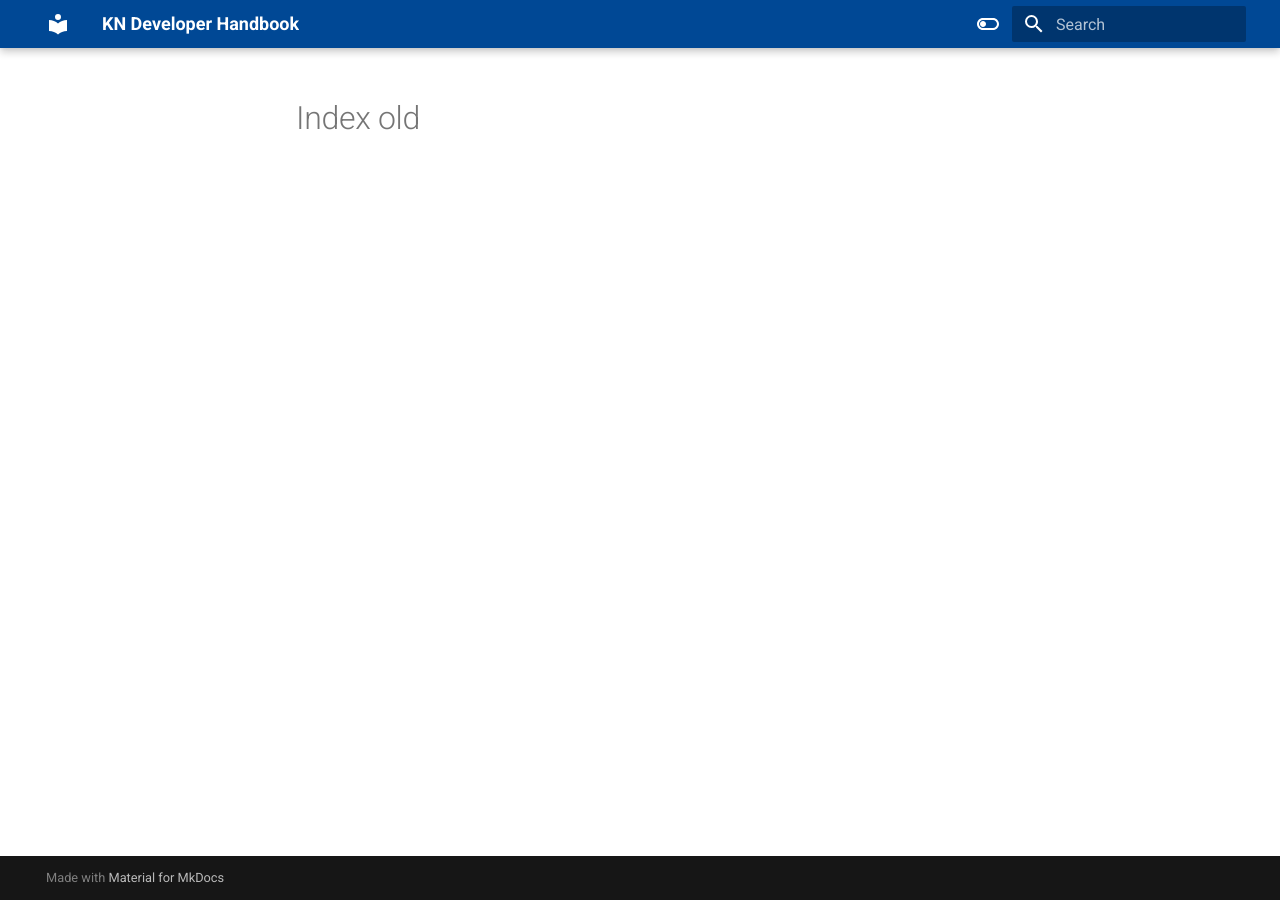
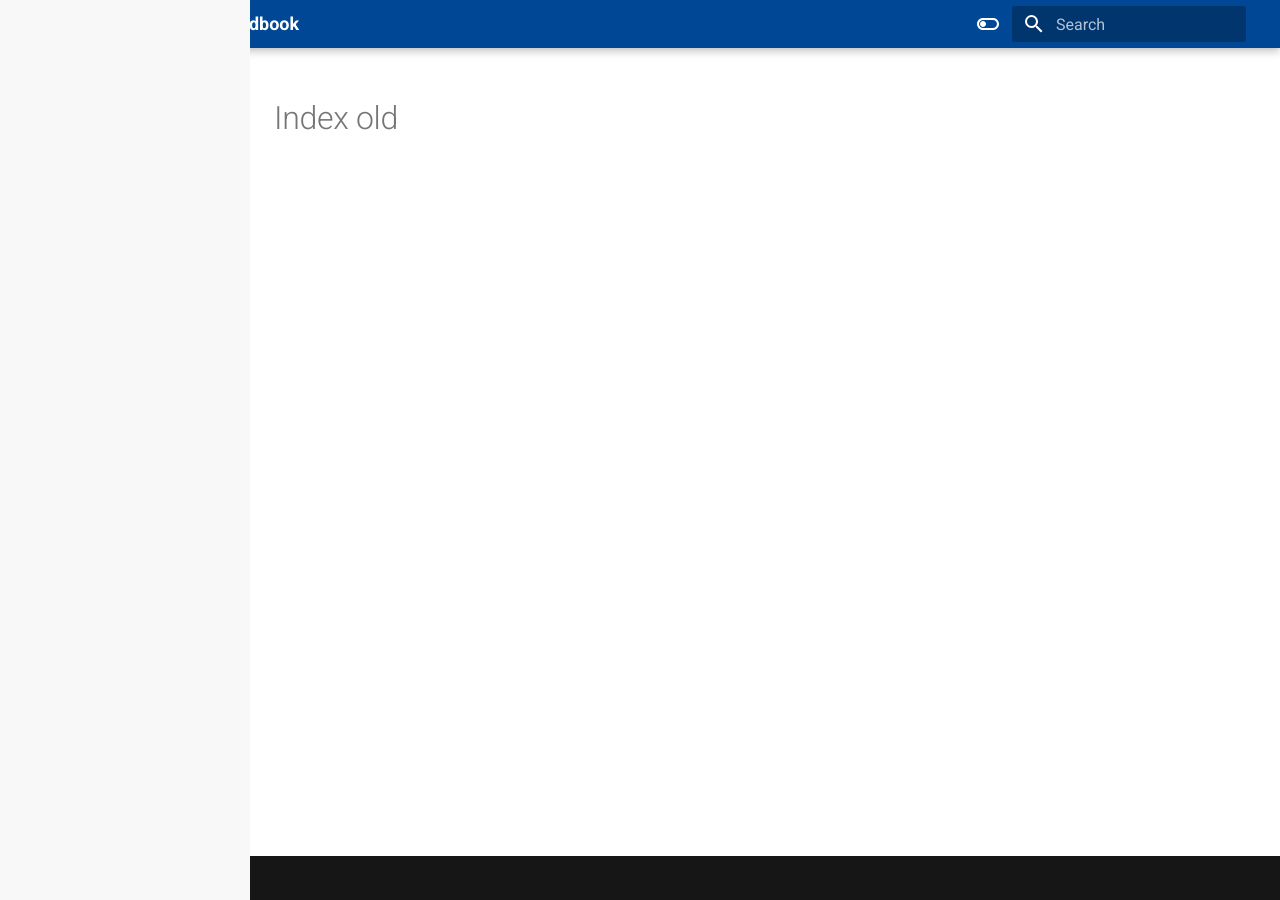
Before and after one commit to healers2004/mkdocs-dev-docs, an MkDocs documentation site: the page built from docs/index_old.md, in a window 1280 px wide. Built offline with MkDocs 1.6.1 and Material for MkDocs 9.7.7, drawn with Linux system fonts in a browser that asks for light colours; old or Windows-style settings are respelled for this version of MkDocs.

Commit message:
extra.css

```diff
--- a/docs/css/extra.css
+++ b/docs/css/extra.css
@@ -24,12 +24,30 @@
 }
 
 /* Ensure the sidebar is always visible */
-.md-drawer {
-  display: block !important;
-  transform: translateX(0) !important;
+.md-sidebar {
+  display: block;
+  position: fixed;
+  left: 0;
+  top: 0;
+  height: 100%;
+  width: 250px;
+  background-color: #f8f8f8; /* Adjust as needed */
+  overflow-y: auto;
+  z-index: 1000; /* Ensure it stays on top */
 }
 
-/* Hide the overlay to prevent it from blocking the sidebar */
-.md-overlay {
-  display: none !important;
+.md-main {
+  margin-left: 250px; /* Match the width of the sidebar */
 }
+
+@media (max-width: 768px) {
+  .md-sidebar {
+      position: relative;
+      width: 100%;
+      height: auto;
+  }
+
+  .md-main {
+      margin-left: 0;
+  }
+}
```
